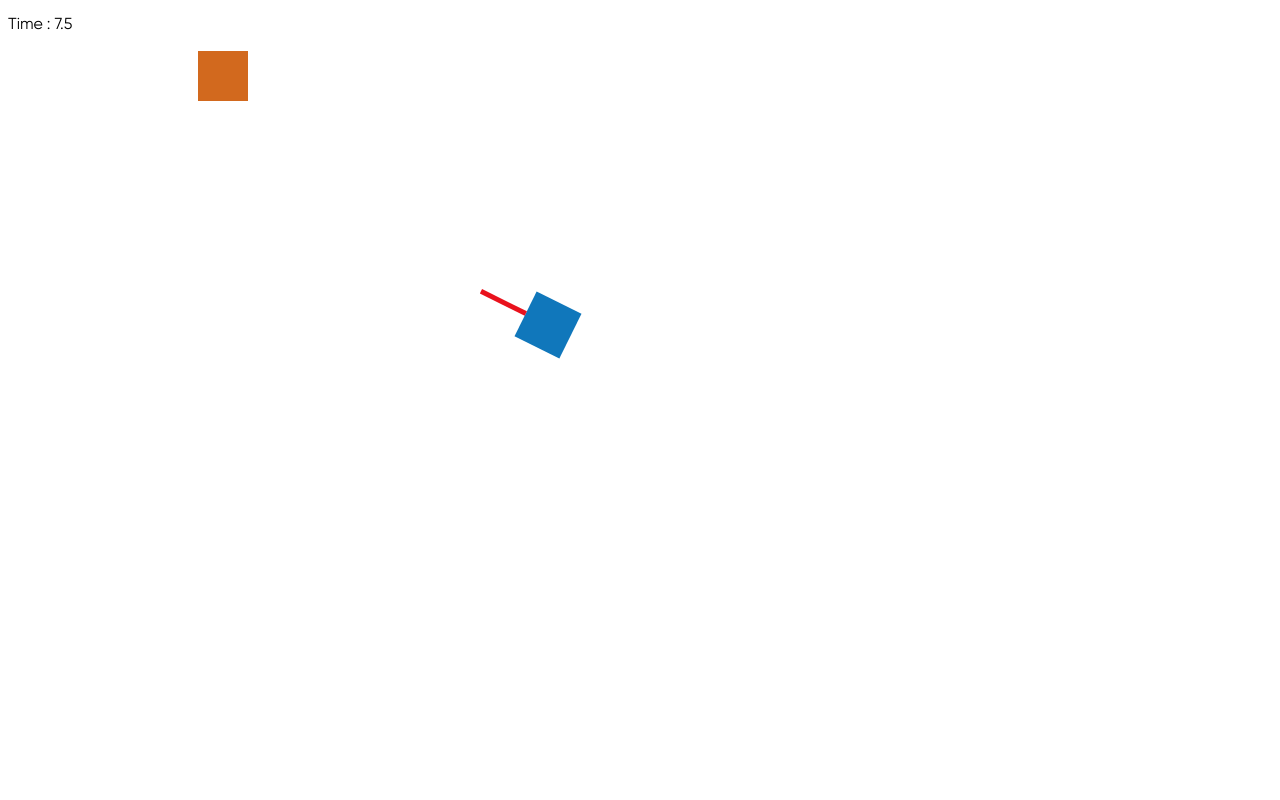
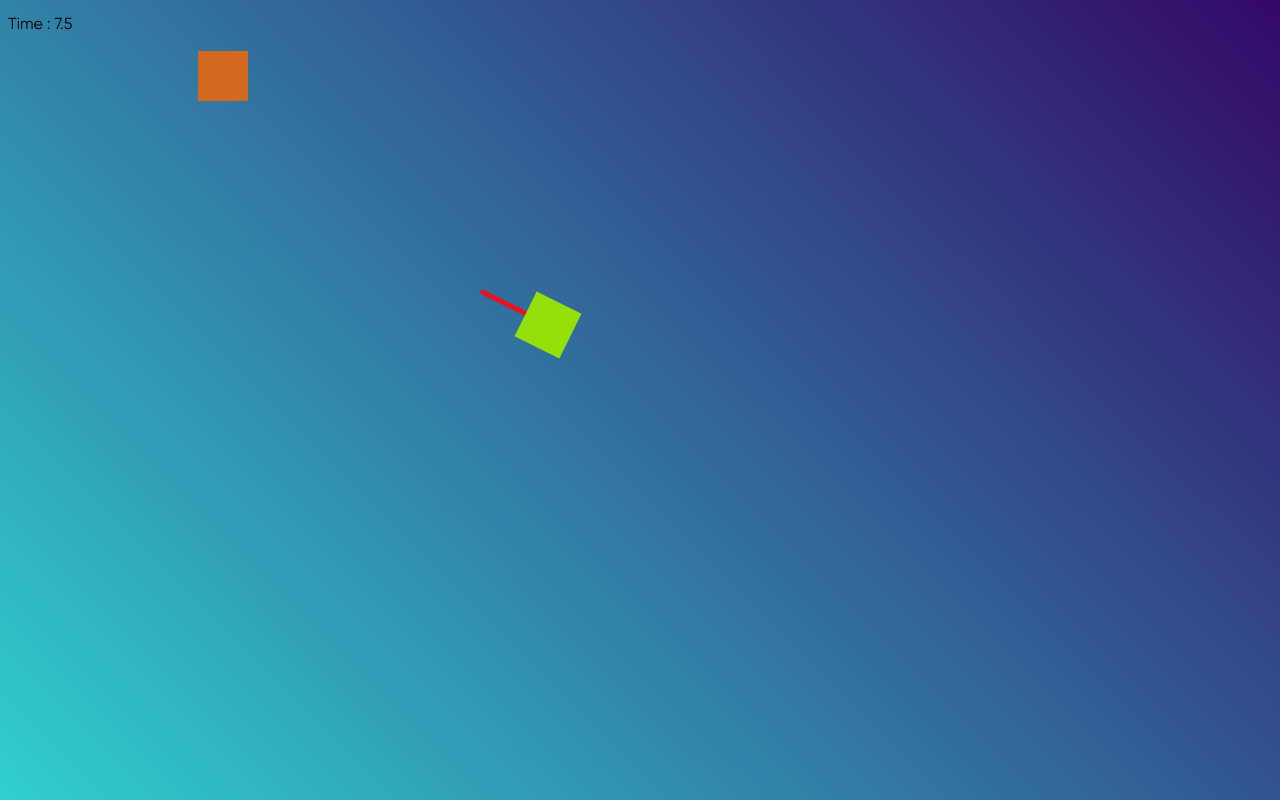
Before and after one commit to SergeyKagal/playa, a website built with webpack: page src/index.html in a window 1280 px wide. Built offline with nearby package versions, Linux system fonts and the light colour scheme.

Commit message:
feat: add comments change styles

```diff
--- a/src/index.js
+++ b/src/index.js
@@ -32,6 +32,9 @@ myCol.removeByKey('name');
 console.log(myCol); // {storage: Array(2)}
 console.log(myCol.size); // 2
 
+// анимируем 2 дива
+// 1й челночное движение по х скорость постоянная
+// 2й движение по окружности с постоянной скоростью и вращением
 export const b1 = document.querySelector('.b1');
 export const b2 = document.querySelector('.b2');
 export const screenWidth = window.innerWidth - b1.clientWidth - 20;
--- a/src/style/style.scss
+++ b/src/style/style.scss
@@ -3,6 +3,11 @@
   src: url('../fonts/Gilroy-Regular.ttf');
 }
 
+body {
+  background: linear-gradient(45deg, #30cfd0, #330867);
+  background-repeat: no-repeat;
+  height: calc(100vh - 24px);
+}
 h2,
 p {
   font-family: 'Glory';
@@ -20,7 +25,7 @@ p {
 }
 .b2 {
   font-family: 'Franklin Gothic Medium', 'Arial Narrow', Arial, sans-serif;
-  background-color: #1077bb;
+  background-color: #95e00a;
   &::after {
     content: ' ';
     position: absolute;
```
